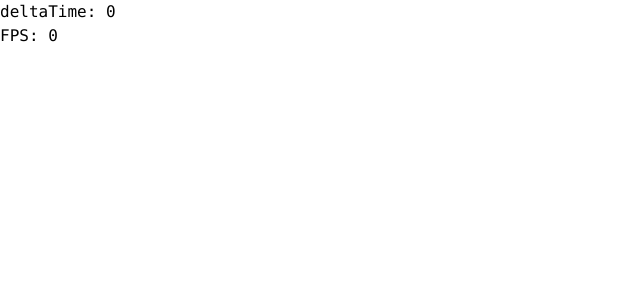
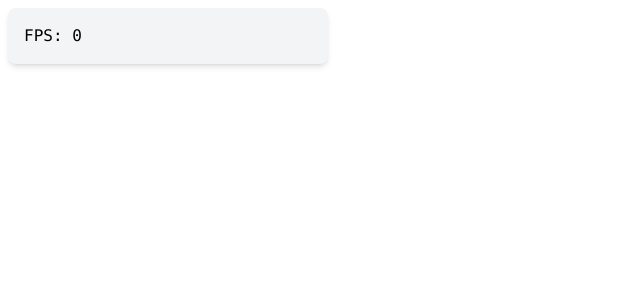
Before and after one commit to AlexDicy/DicyEngine, a Vue app in the folder ui/: page / in a window 1280 px wide. Shown: the top 300 px of the page, without its empty margins (0-640 px from the left). Built offline with nearby package versions, Linux system fonts and the light colour scheme.

Commit message:
Use Tailwind to render a box with FPS info

```diff
--- a/ui/src/views/HomeView.vue
+++ b/ui/src/views/HomeView.vue
@@ -11,6 +11,7 @@ window.setMessageListener('updateFrameInfo', (dT: number) => {
 </script>
 
 <template>
-	<pre>deltaTime: {{ deltaTime }}</pre>
-	<pre>FPS: {{ fps }}</pre>
+  <div class="m-2 p-4 bg-gray-100 rounded-lg shadow-md max-w-xs">
+    <pre>FPS: {{ fps }}</pre>
+  </div>
 </template>
```
